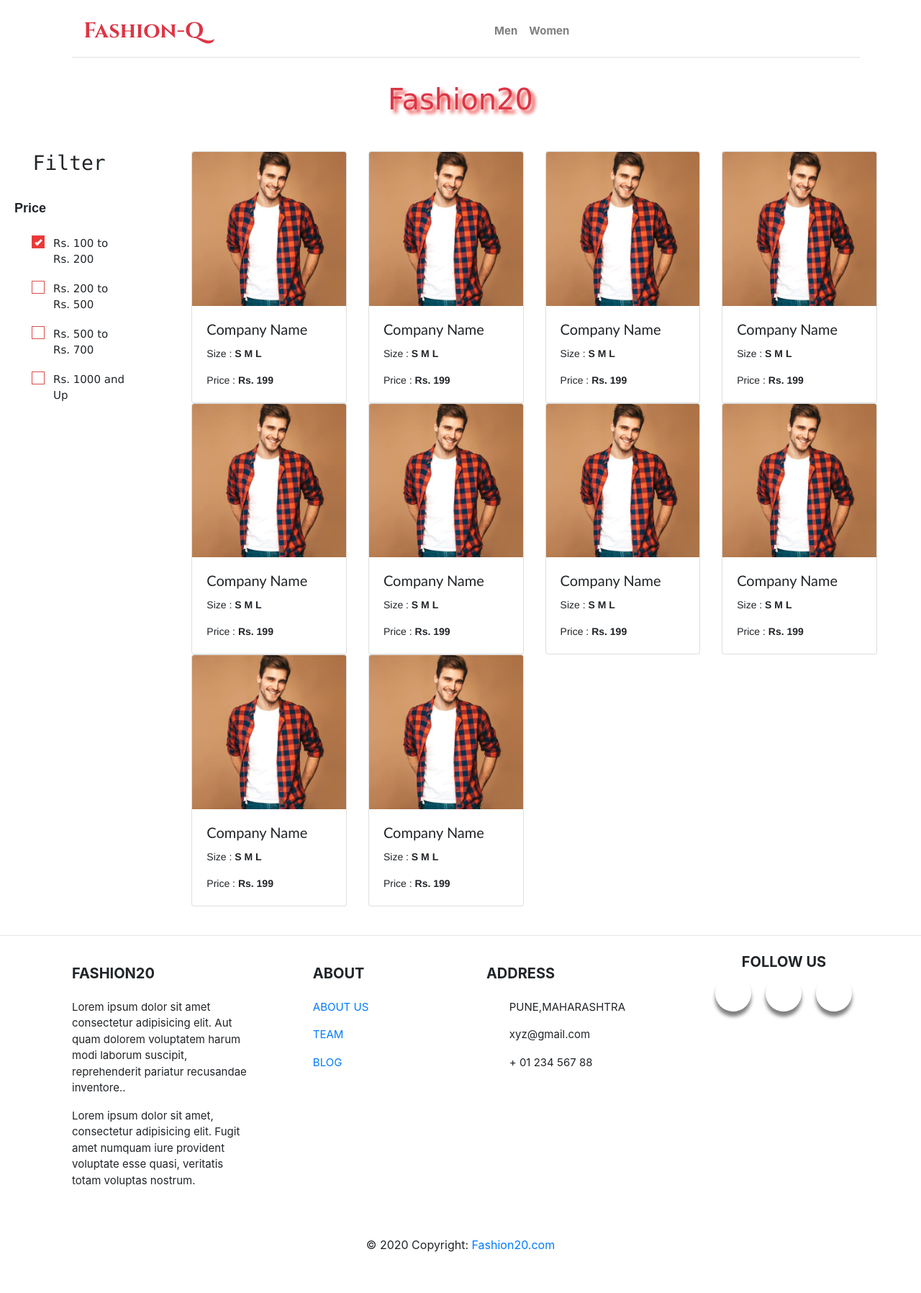
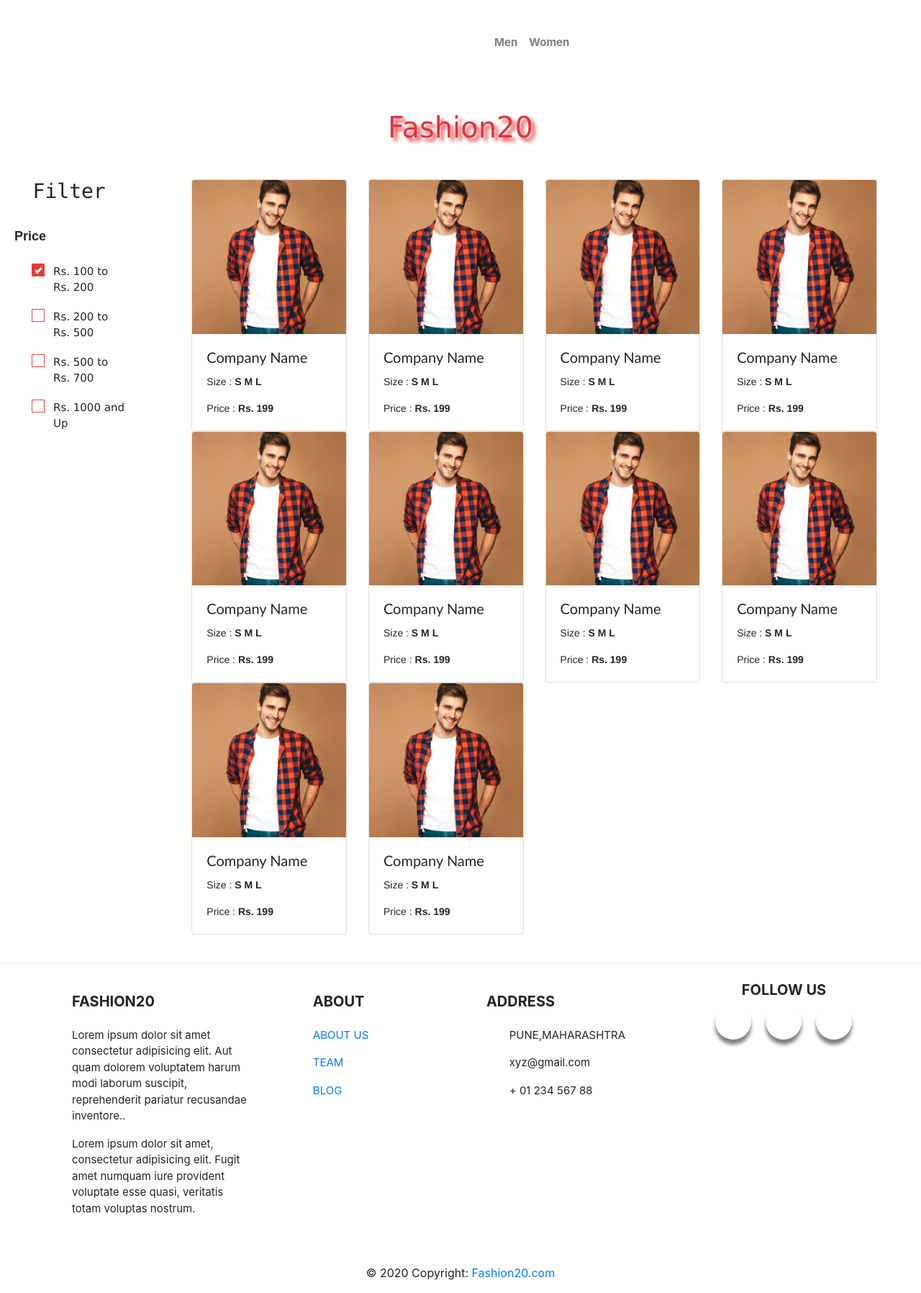
Before and after one commit to sejalrane777/Sejal, a PHP site: page /filter_page.php in a window 1280 px wide. Shown: the whole page at 72% size. Before the commit the page ends 1739 px from the top, so only its background shows below. Run offline with PHP 8.4, Linux system fonts and the light colour scheme; data comes from the database, SQL or seed files in the repository; some web fonts are replaced.

Commit message:
changed header design

```diff
--- a/css/style.css
+++ b/css/style.css
@@ -11,13 +11,15 @@
   src:url("../fonts/Cinzel-Bold.ttf");
 }
 
+html{
 
+}
 .head-title{
   font-family: cinzel;
   font-size: 2em;
 }
-body {
-
+.first {
+background-image:url("../images/bg.png");
   }
 /* dropdown hover */
 
@@ -192,3 +194,7 @@ font-family: Elsie;
 .categories{
   padding-top: 50px ;
 }
+
+.navbar{
+  padding: .5rem 1rem;
+}
--- a/includes/header.php
+++ b/includes/header.php
@@ -16,9 +16,9 @@
 
 <body>
     <!-- start of navbar -->
-    <div class="container mt-2">
-        <nav class="navbar navbar-fixed-top navbar-expand-lg navbar-light bg-white border-bottom">
-            <a class="navbar-brand   text-danger head-title" href="index.php">Fashion-Q</a>
+    <div class="container" >
+        <nav class="navbar navbar-fixed-top navbar-expand-lg navbar-light  " style="background-color:transparent;padding: 2rem 1rem;">
+            <a class="navbar-brand  head-title" href="index.php" style="color:white;">Fashion-Q</a>
             <button class="navbar-toggler" type="button" data-toggle="collapse" data-target="#navbarSupportedContent" aria-controls="navbarSupportedContent" aria-expanded="false" aria-label="Toggle navigation">
                 <span class="navbar-toggler-icon"></span>
             </button>
```
Also changed, not shown: index.php (+9 -2 lines), images/bg.png (added), images/header.jpg (added), images/header.png (added).
